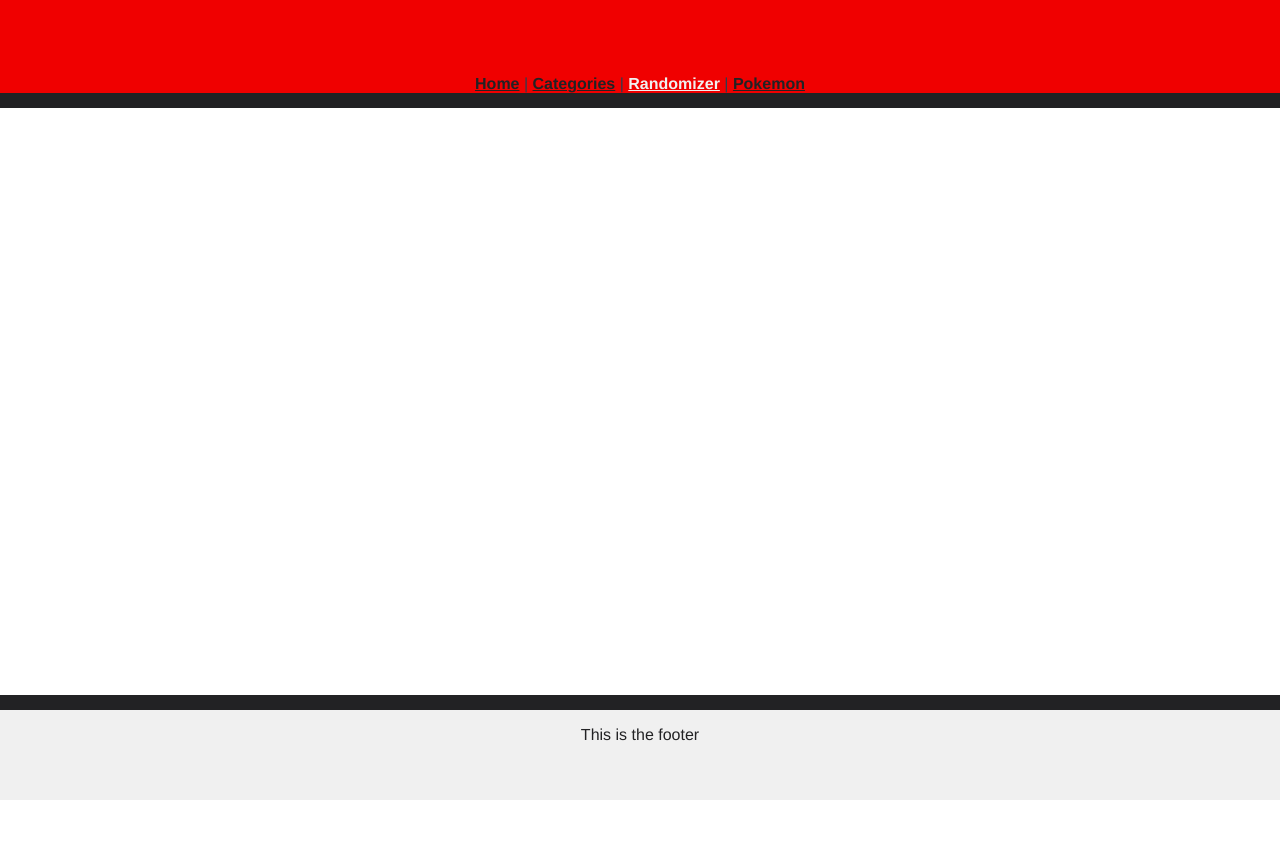
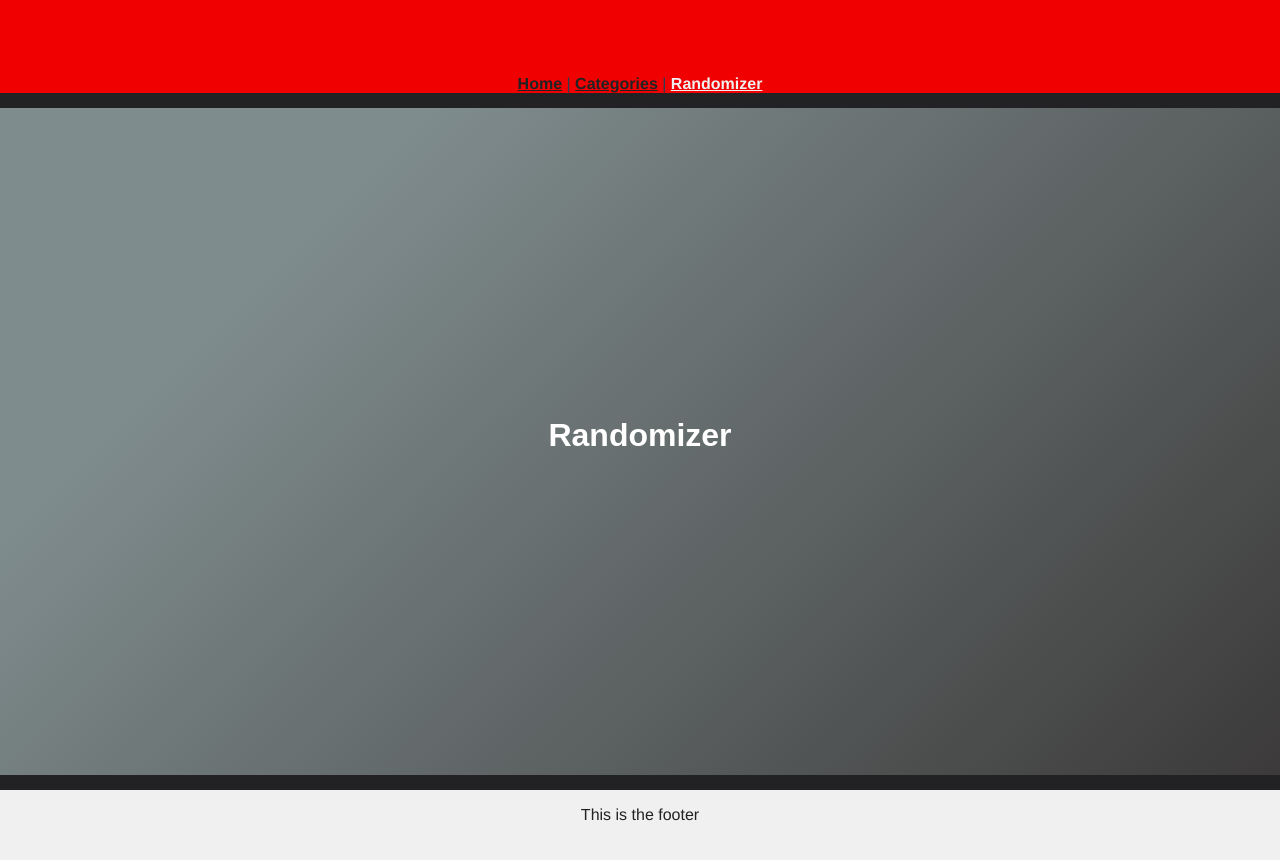
Before and after one commit to JasonNelemans/vue-pokemon, a Vue app: page /random in a window 1280 px wide. Shown: the top 860 px of the page. Before the commit the page ends 800 px from the top, so only its background shows below. Built offline with nearby package versions, Linux system fonts and the light colour scheme.

Commit message:
fetch single pokemon object in pokemondetail page

```diff
--- a/src/App.vue
+++ b/src/App.vue
@@ -1,8 +1,10 @@
 <template>
   <div id="app">
-    <div id="content">
-      <Navbar />
-      <router-view />
+    <div id="stretch">
+        <Navbar />
+        <div class="content">
+          <router-view />
+        </div>
     </div>
     <Footer />
   </div>
@@ -38,7 +40,25 @@ body {
   flex-direction: column;
 }
 
-#content {
+#stretch {
   flex-grow: 1;
 }
+.content {
+  display: flex;
+  justify-content: center;
+  align-items: center;
+  flex-direction: column;
+  padding-top: 115px;
+  padding-bottom: 20px;
+  width: calc(100% - 0px);
+  min-height: 80vh;
+  font-family: "Acme", arial;
+  font-size: 1rem;
+  font-weight: normal;
+  background: linear-gradient(315deg, #3c3a3a 0%, #7f8c8d 74%);
+
+  h1 {
+    color: white;
+  }
+}
 </style>
--- a/src/components/Navbar.vue
+++ b/src/components/Navbar.vue
@@ -2,8 +2,7 @@
   <div class="navbar">
     <router-link to="/">Home</router-link> |
     <router-link to="/categories">Categories</router-link> |
-    <router-link to="/random">Randomizer</router-link> |
-    <router-link to="/pokemon">Pokemon</router-link>
+    <router-link to="/random">Randomizer</router-link>
   </div>
 </template>
 
--- a/src/router/index.ts
+++ b/src/router/index.ts
@@ -25,7 +25,7 @@ const routes: Array<RouteConfig> = [
     component: Random
   },
   {
-    path: "/pokemon",
+    path: "/pokemon/:id",
     name: "Pokemon",
     component: Pokemon
   }
--- a/src/views/Home.vue
+++ b/src/views/Home.vue
@@ -3,6 +3,7 @@
     <h1>Home</h1>
     <div class="list">
       <article v-for="(pokemon, index) in pokemons" :key="index">
+        <router-link :to="`/pokemon/${pokemon.id}/`">
           <img
             :src="
               `https://pokeres.bastionbot.org/images/pokemon/${pokemon.id}.png`
@@ -23,6 +24,7 @@
           <p>Height: {{ pokemon.height }}</p>
           <p>Weight: {{ pokemon.weight }}</p>
           <p>Base experience: {{ pokemon.base_experience }}</p>
+        </router-link>
       </article>
     </div>
   </div>
@@ -70,25 +72,6 @@ export default {
 </script>
 
 <style lang="scss" scoped>
-.home {
-  display: flex;
-  justify-content: center;
-  align-items: center;
-  flex-direction: column;
-  padding-top: 115px;
-  padding-bottom: 20px;
-  width: calc(100% - 0px);
-  min-height: calc(100vh - 0px);
-  font-family: "Acme", arial;
-  font-size: 1rem;
-  font-weight: normal;
-  background: linear-gradient(315deg, #3c3a3a 0%, #7f8c8d 74%);
-
-  h1 {
-    color: white;
-  }
-}
-
 .list {
   display: grid;
   grid-template-columns: repeat(auto-fit, minmax(250px, 1fr));
@@ -117,6 +100,11 @@ export default {
         margin: 10px 5px 0px 5px;
       }
     }
+
+    a {
+      text-decoration: none;
+      color: inherit;
+    }
   }
 }
 </style>
--- a/src/views/Pokemon.vue
+++ b/src/views/Pokemon.vue
@@ -3,3 +3,32 @@
     <h1>Pokemon page</h1>
   </div>
 </template>
+
+<script lang="ts">
+  export default {
+    name: "pokemon",
+    data() {
+      return {
+        pokemon: {}
+      }
+    },
+    mounted() {
+      this.fetchPokemon();
+    },
+    methods: {
+      fetchPokemon() {
+        const id = this.$route.params.id
+        fetch(`https://pokeapi.co/api/v2/pokemon/${id}`, {
+        method: "get"
+      })
+        .then(response => {
+          return response.json();
+        })
+        .then(pokemon => {
+          this.pokemon = pokemon;
+        })
+        .catch(error => console.log("error: ", error));
+      }
+    }
+  }
+</script>
```
Lines whose indentation alone changed are shown as unchanged.
